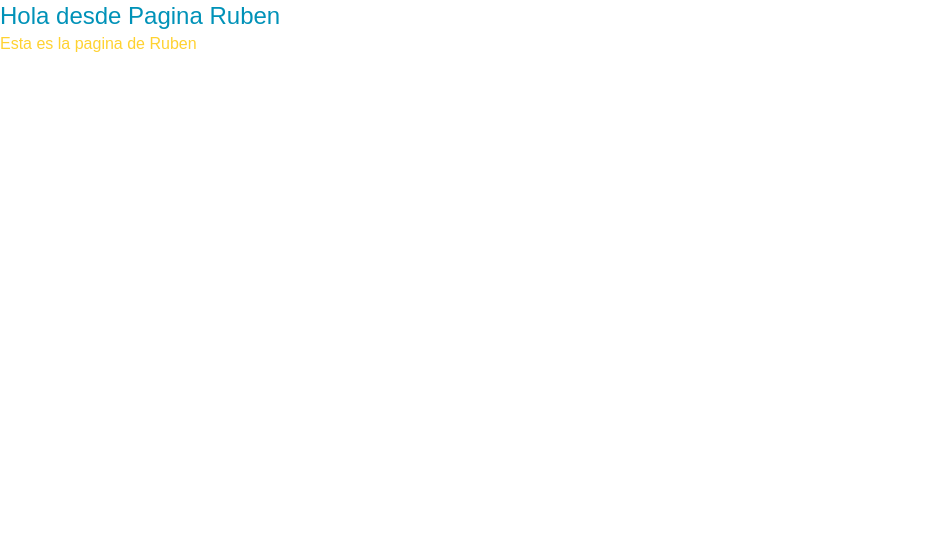
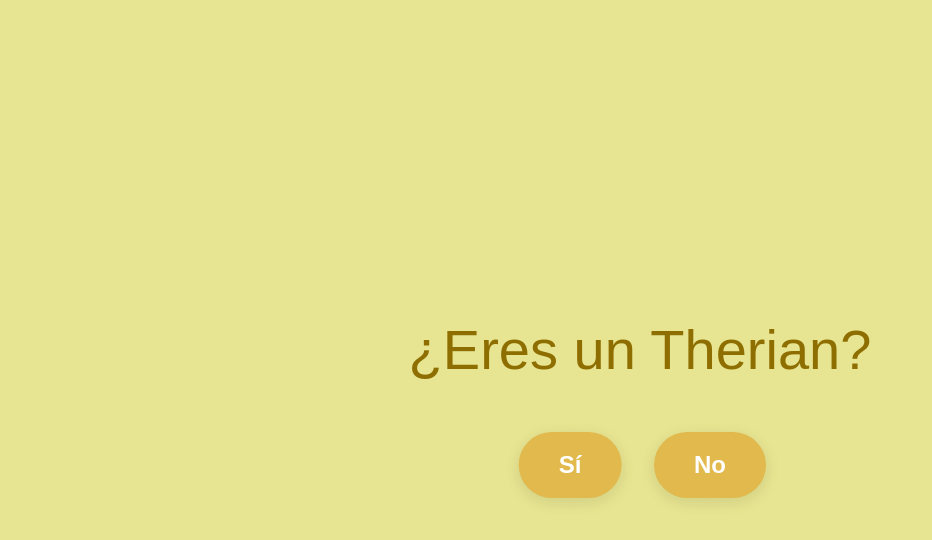
Before and after one commit to RonaldChipanaW/proy-app-web, a Next.js app: page /devs/ruben in a window 1280 px wide. Shown: the top 540 px of the page, without its empty margins (0-932 px from the left). Built offline with nearby package versions, Linux system fonts and the light colour scheme.

Commit message:
actualizacion ruben

```diff
--- a/app/devs/ruben/page.tsx
+++ b/app/devs/ruben/page.tsx
@@ -1,10 +1,86 @@
+"use client";
 
-export default function RonaldPage() {
+import { useState } from 'react';
+
+export default function Juego() {
+  // Ajustamos la posición inicial para que esté a la derecha del centro
+  const [posicion, setPosicion] = useState({ left: 'calc(50% + 70px)', top: 'calc(50% + 65px)' });
+  const [mensaje, setMensaje] = useState("¿Eres un Therian?");
+  const [ocultarBotones, setOcultarBotones] = useState(false);
+
+  const moverBoton = () => {
+    // Al moverlo, usamos valores aleatorios
+    const x = Math.floor(Math.random() * 70) + 15;
+    const y = Math.floor(Math.random() * 70) + 15;
+    setPosicion({ left: `${x}%`, top: `${y}%` });
+  };
+
+  const confirmar = () => {
+
+    setMensaje(" 🐵 ¡Sabía que eras un Therian! 🐻 ");
+    setOcultarBotones(true);
+  };
+
   return (
-    <>
-        <h1 className="text-2xl text-cyan-600 "> Hola desde Pagina Ruben</h1>
-        <p className="text-amber-300">Esta es la pagina de Ruben</p>
+    <div style={{
+      height: '100vh',
+      backgroundColor: '#e7e591',
+      display: 'flex',
+      flexDirection: 'column',
+      alignItems: 'center',
+      justifyContent: 'center',
+      overflow: 'hidden',
+      position: 'relative'
+    }}>
+      <h1 style={{ color: '#8f6e00', fontSize: '3.5rem', textAlign: 'center', padding: '0 20px', marginBottom: '100px' }}>
+        {mensaje}
+      </h1>
 
-    </>
+      {!ocultarBotones && (
+        <>
+          {/* Botón SÍ: Se queda en el centro izquierdo */}
+          <button
+            onClick={confirmar}
+            style={{
+                ...estiloBoton,
+                position: 'absolute',
+                left: 'calc(50% - 70px)', // Posición fija a la izquierda del centro
+                top: 'calc(50% + 65px)',
+                transform: 'translate(-50%, -50%)',
+            }}
+          >
+            Sí
+          </button>
+
+          {/* Botón NO: Aparece a la derecha, pero luego se mueve */}
+          <button
+            onMouseEnter={moverBoton}
+            style={{
+              ...estiloBoton,
+              position: 'absolute',
+              left: posicion.left,
+              top: posicion.top,
+              transform: 'translate(-50%, -50%)',
+              transition: 'all 0.2s ease',
+              zIndex: 10
+            }}
+          >
+            No
+          </button>
+        </>
+      )}
+    </div>
   );
 }
+
+const estiloBoton: React.CSSProperties = {
+  padding: '15px 40px',
+  fontSize: '1.5rem',
+  cursor: 'pointer',
+  borderRadius: '50px',
+  border: 'none',
+  backgroundColor: '#e1b94d',
+  color: 'white',
+  fontWeight: 'bold',
+  boxShadow: '0 4px 15px rgba(0,0,0,0.1)',
+};
```
